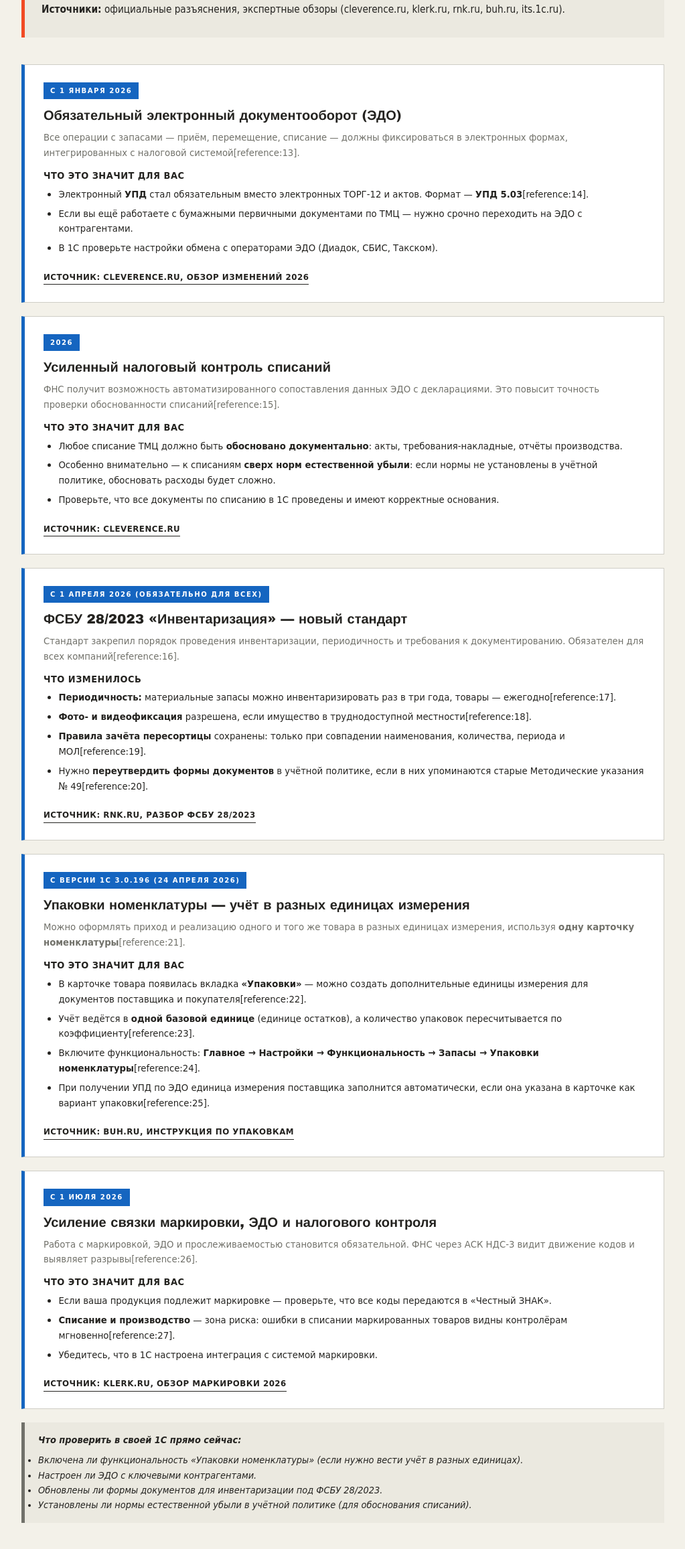
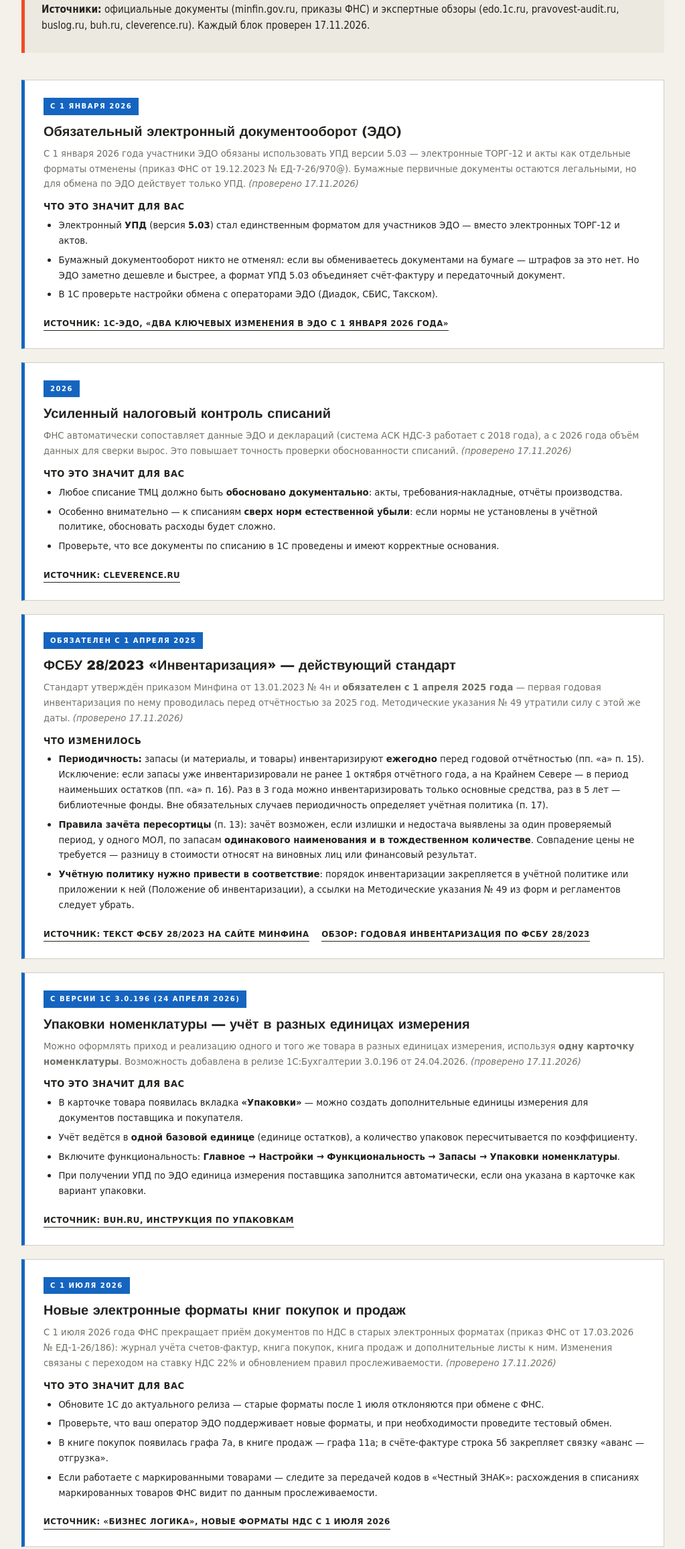
Before and after one commit to cha-cha-cha-light/alex, a plain HTML site: page tmc_2026.html in a window 1280 px wide. Shown: the part 322-2635 px from the top of the page at 67% size, without its empty margins (128-1151 px from the left). Drawn offline with Linux system fonts and the light colour scheme.

Commit message:
Проверка фактов 17.11.2026: ФСБУ 28/2023 (обязателен с 01.04.2025), условия зачёта пересортицы (п. 13), форматы НДС с 01.07.2026, Корректировка стоимости номенклатуры, счёт 003; якоря module1-6 в deepseek/research; чистка reference-мусора

```diff
--- a/tmc_2026.html
+++ b/tmc_2026.html
@@ -82,7 +82,7 @@
 
         <div class="course-info">
             <p><strong>Для чего:</strong> чтобы ваш учёт соответствовал актуальным требованиям. С 2026 года вступили в силу изменения по ЭДО, налоговому контролю и инвентаризации.</p>
-            <p><strong>Источники:</strong> официальные разъяснения, экспертные обзоры (cleverence.ru, klerk.ru, rnk.ru, buh.ru, its.1c.ru).</p>
+            <p><strong>Источники:</strong> официальные документы (minfin.gov.ru, приказы ФНС) и экспертные обзоры (edo.1c.ru, pravovest-audit.ru, buslog.ru, buh.ru, cleverence.ru). Каждый блок проверен 17.11.2026.</p>
         </div>
 
         <!-- Изменение 1 -->
@@ -90,17 +90,17 @@
             <span class="change-date">С 1 января 2026</span>
             <div class="change-title">Обязательный электронный документооборот (ЭДО)</div>
             <div class="change-desc">
-                Все операции с запасами — приём, перемещение, списание — должны фиксироваться в электронных формах, интегрированных с налоговой системой[reference:13].
+                С 1 января 2026 года участники ЭДО обязаны использовать УПД версии 5.03 — электронные ТОРГ-12 и акты как отдельные форматы отменены (приказ ФНС от 19.12.2023 № ЕД-7-26/970@). Бумажные первичные документы остаются легальными, но для обмена по ЭДО действует только УПД. <em>(проверено 17.11.2026)</em>
             </div>
             <div class="change-what">
                 <h4>Что это значит для вас</h4>
                 <ul>
-                    <li>Электронный <strong>УПД</strong> стал обязательным вместо электронных ТОРГ-12 и актов. Формат — <strong>УПД 5.03</strong>[reference:14].</li>
-                    <li>Если вы ещё работаете с бумажными первичными документами по ТМЦ — нужно срочно переходить на ЭДО с контрагентами.</li>
+                    <li>Электронный <strong>УПД</strong> (версия <strong>5.03</strong>) стал единственным форматом для участников ЭДО — вместо электронных ТОРГ-12 и актов.</li>
+                    <li>Бумажный документооборот никто не отменял: если вы обмениваетесь документами на бумаге — штрафов за это нет. Но ЭДО заметно дешевле и быстрее, а формат УПД 5.03 объединяет счёт-фактуру и передаточный документ.</li>
                     <li>В 1С проверьте настройки обмена с операторами ЭДО (Диадок, СБИС, Такском).</li>
                 </ul>
             </div>
-            <a href="https://www.cleverence.ru/articles/bukhgalteriya/uchet-tmts-na-predpriyatii-pravila-poryadok-i-metody-spisaniya-tovarno-materialnykh-tsennostey-v-org/" class="source-link" target="_blank">Источник: cleverence.ru, обзор изменений 2026</a>
+            <a href="https://edo.1c.ru/news/dva-klyuchevykh-izmeneniya-v-edo-s-1-yanvarya-2026-goda" class="source-link" target="_blank">Источник: 1С-ЭДО, «Два ключевых изменения в ЭДО с 1 января 2026 года»</a>
         </div>
 
         <!-- Изменение 2 -->
@@ -108,7 +108,7 @@
             <span class="change-date">2026</span>
             <div class="change-title">Усиленный налоговый контроль списаний</div>
             <div class="change-desc">
-                ФНС получит возможность автоматизированного сопоставления данных ЭДО с декларациями. Это повысит точность проверки обоснованности списаний[reference:15].
+                ФНС автоматически сопоставляет данные ЭДО и деклараций (система АСК НДС-3 работает с 2018 года), а с 2026 года объём данных для сверки вырос. Это повышает точность проверки обоснованности списаний. <em>(проверено 17.11.2026)</em>
             </div>
             <div class="change-what">
                 <h4>Что это значит для вас</h4>
@@ -123,21 +123,21 @@
 
         <!-- Изменение 3 -->
         <div class="change-card">
-            <span class="change-date">С 1 апреля 2026 (обязательно для всех)</span>
-            <div class="change-title">ФСБУ 28/2023 «Инвентаризация» — новый стандарт</div>
+            <span class="change-date">Обязателен с 1 апреля 2025</span>
+            <div class="change-title">ФСБУ 28/2023 «Инвентаризация» — действующий стандарт</div>
             <div class="change-desc">
-                Стандарт закрепил порядок проведения инвентаризации, периодичность и требования к документированию. Обязателен для всех компаний[reference:16].
+                Стандарт утверждён приказом Минфина от 13.01.2023 № 4н и <strong>обязателен с 1 апреля 2025 года</strong> — первая годовая инвентаризация по нему проводилась перед отчётностью за 2025 год. Методические указания № 49 утратили силу с этой же даты. <em>(проверено 17.11.2026)</em>
             </div>
             <div class="change-what">
                 <h4>Что изменилось</h4>
                 <ul>
-                    <li><strong>Периодичность:</strong> материальные запасы можно инвентаризировать раз в три года, товары — ежегодно[reference:17].</li>
-                    <li><strong>Фото- и видеофиксация</strong> разрешена, если имущество в труднодоступной местности[reference:18].</li>
-                    <li><strong>Правила зачёта пересортицы</strong> сохранены: только при совпадении наименования, количества, периода и МОЛ[reference:19].</li>
-                    <li>Нужно <strong>переутвердить формы документов</strong> в учётной политике, если в них упоминаются старые Методические указания № 49[reference:20].</li>
+                    <li><strong>Периодичность:</strong> запасы (и материалы, и товары) инвентаризируют <strong>ежегодно</strong> перед годовой отчётностью (пп. «а» п. 15). Исключение: если запасы уже инвентаризировали не ранее 1 октября отчётного года, а на Крайнем Севере — в период наименьших остатков (пп. «а» п. 16). Раз в 3 года можно инвентаризировать только основные средства, раз в 5 лет — библиотечные фонды. Вне обязательных случаев периодичность определяет учётная политика (п. 17).</li>
+                    <li><strong>Правила зачёта пересортицы</strong> (п. 13): зачёт возможен, если излишки и недостача выявлены за один проверяемый период, у одного МОЛ, по запасам <strong>одинакового наименования и в тождественном количестве</strong>. Совпадение цены не требуется — разницу в стоимости относят на виновных лиц или финансовый результат.</li>
+                    <li><strong>Учётную политику нужно привести в соответствие</strong>: порядок инвентаризации закрепляется в учётной политике или приложении к ней (Положение об инвентаризации), а ссылки на Методические указания № 49 из форм и регламентов следует убрать.</li>
                 </ul>
             </div>
-            <a href="https://www.rnk.ru/article/218277-fsbu-inventarizatsiya-kak-primenyat" class="source-link" target="_blank">Источник: rnk.ru, разбор ФСБУ 28/2023</a>
+            <a href="https://minfin.gov.ru/ru/document?id_4=301717" class="source-link" target="_blank">Источник: текст ФСБУ 28/2023 на сайте Минфина</a>
+            <a href="https://pravovest-audit.ru/nashi-statii-nalogi-i-buhuchet/provedenie-godovoy-inventarizatsii-v-2025-godu-po-fsbu-28-2023/" class="source-link" target="_blank" style="margin-left: 14px;">Обзор: годовая инвентаризация по ФСБУ 28/2023</a>
         </div>
 
         <!-- Изменение 4 -->
@@ -145,15 +145,15 @@
             <span class="change-date">С версии 1С 3.0.196 (24 апреля 2026)</span>
             <div class="change-title">Упаковки номенклатуры — учёт в разных единицах измерения</div>
             <div class="change-desc">
-                Можно оформлять приход и реализацию одного и того же товара в разных единицах измерения, используя <strong>одну карточку номенклатуры</strong>[reference:21].
+                Можно оформлять приход и реализацию одного и того же товара в разных единицах измерения, используя <strong>одну карточку номенклатуры</strong>. Возможность добавлена в релизе 1С:Бухгалтерии 3.0.196 от 24.04.2026. <em>(проверено 17.11.2026)</em>
             </div>
             <div class="change-what">
                 <h4>Что это значит для вас</h4>
                 <ul>
-                    <li>В карточке товара появилась вкладка <strong>«Упаковки»</strong> — можно создать дополнительные единицы измерения для документов поставщика и покупателя[reference:22].</li>
-                    <li>Учёт ведётся в <strong>одной базовой единице</strong> (единице остатков), а количество упаковок пересчитывается по коэффициенту[reference:23].</li>
-                    <li>Включите функциональность: <strong>Главное → Настройки → Функциональность → Запасы → Упаковки номенклатуры</strong>[reference:24].</li>
-                    <li>При получении УПД по ЭДО единица измерения поставщика заполнится автоматически, если она указана в карточке как вариант упаковки[reference:25].</li>
+                    <li>В карточке товара появилась вкладка <strong>«Упаковки»</strong> — можно создать дополнительные единицы измерения для документов поставщика и покупателя.</li>
+                    <li>Учёт ведётся в <strong>одной базовой единице</strong> (единице остатков), а количество упаковок пересчитывается по коэффициенту.</li>
+                    <li>Включите функциональность: <strong>Главное → Настройки → Функциональность → Запасы → Упаковки номенклатуры</strong>.</li>
+                    <li>При получении УПД по ЭДО единица измерения поставщика заполнится автоматически, если она указана в карточке как вариант упаковки.</li>
                 </ul>
             </div>
             <a href="https://buh.ru/video/1s-bukhgalteriya-8-kak-uchityvat-upakovki-nomenklatury.html" class="source-link" target="_blank">Источник: buh.ru, инструкция по упаковкам</a>
@@ -162,19 +162,20 @@
         <!-- Изменение 5 -->
         <div class="change-card">
             <span class="change-date">С 1 июля 2026</span>
-            <div class="change-title">Усиление связки маркировки, ЭДО и налогового контроля</div>
+            <div class="change-title">Новые электронные форматы книг покупок и продаж</div>
             <div class="change-desc">
-                Работа с маркировкой, ЭДО и прослеживаемостью становится обязательной. ФНС через АСК НДС-3 видит движение кодов и выявляет разрывы[reference:26].
+                С 1 июля 2026 года ФНС прекращает приём документов по НДС в старых электронных форматах (приказ ФНС от 17.03.2026 № ЕД-1-26/186): журнал учёта счетов-фактур, книга покупок, книга продаж и дополнительные листы к ним. Изменения связаны с переходом на ставку НДС 22% и обновлением правил прослеживаемости. <em>(проверено 17.11.2026)</em>
             </div>
             <div class="change-what">
                 <h4>Что это значит для вас</h4>
                 <ul>
-                    <li>Если ваша продукция подлежит маркировке — проверьте, что все коды передаются в «Честный ЗНАК».</li>
-                    <li><strong>Списание и производство</strong> — зона риска: ошибки в списании маркированных товаров видны контролёрам мгновенно[reference:27].</li>
-                    <li>Убедитесь, что в 1С настроена интеграция с системой маркировки.</li>
+                    <li>Обновите 1С до актуального релиза — старые форматы после 1 июля отклоняются при обмене с ФНС.</li>
+                    <li>Проверьте, что ваш оператор ЭДО поддерживает новые форматы, и при необходимости проведите тестовый обмен.</li>
+                    <li>В книге покупок появилась графа 7а, в книге продаж — графа 11а; в счёте-фактуре строка 5б закрепляет связку «аванс — отгрузка».</li>
+                    <li>Если работаете с маркированными товарами — следите за передачей кодов в «Честный ЗНАК»: расхождения в списаниях маркированных товаров ФНС видит по данным прослеживаемости.</li>
                 </ul>
             </div>
-            <a href="https://www.klerk.ru/" class="source-link" target="_blank">Источник: klerk.ru, обзор маркировки 2026</a>
+            <a href="https://www.buslog.ru/service/articles/bp/novye-formaty-nds/" class="source-link" target="_blank">Источник: «Бизнес Логика», новые форматы НДС с 1 июля 2026</a>
         </div>
 
         <div class="self-check">
```
Also changed, not shown: tmc_deepseek.html (+5 -5 lines), tmc_errors.html (+17 -18 lines), tmc_marathon.html (+4 -4 lines), tmc_research.html (+6 -6 lines), tmc_search.html (+2 -2 lines).
